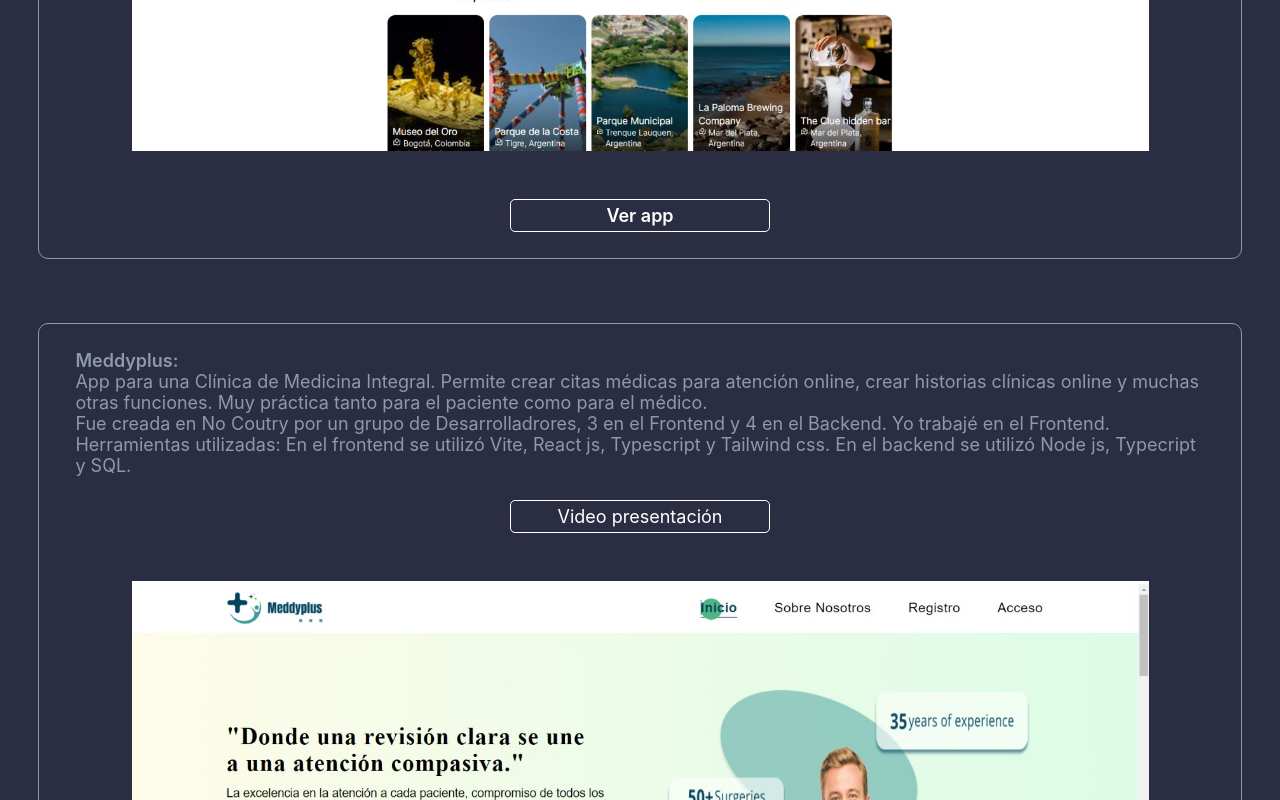
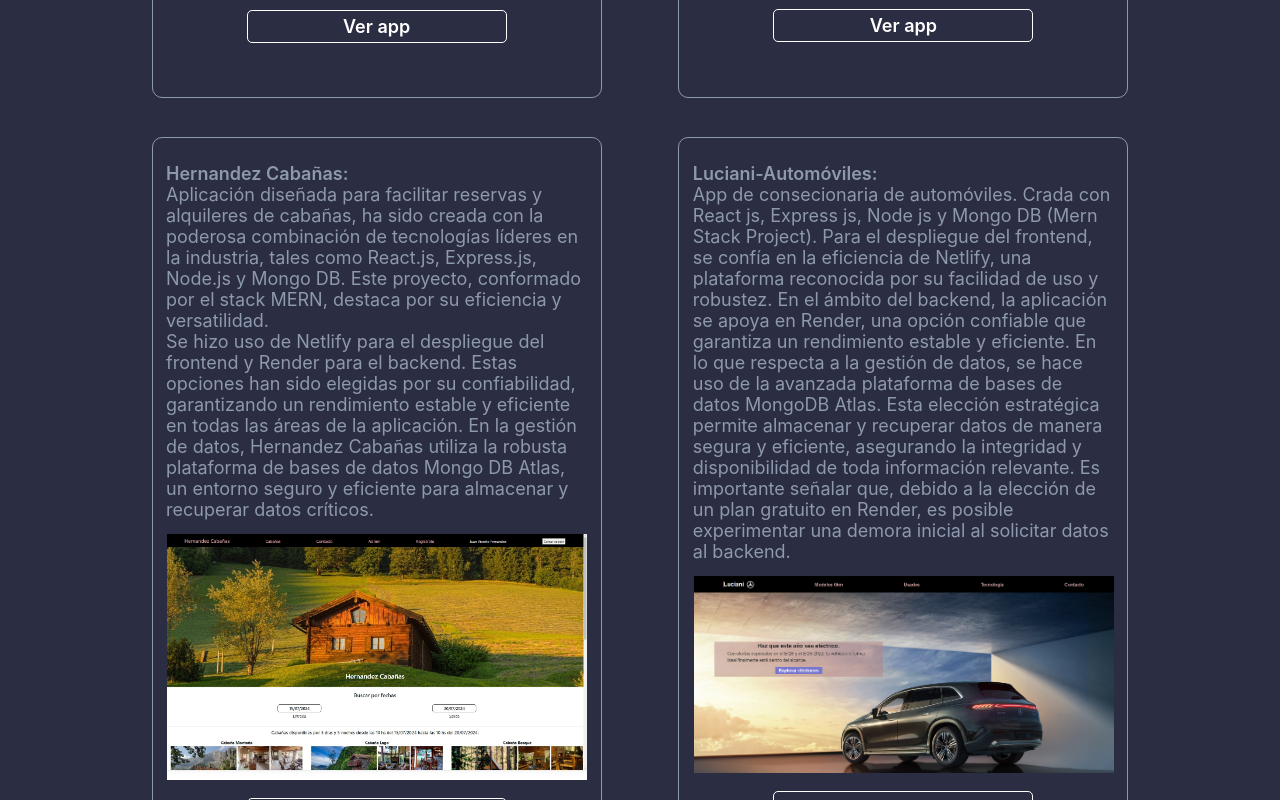
Before and after one commit to OLuciani/portfolio-react-js, a React (Create React App) app: page / in a window 1280 px wide. Shown: the part 2000-2800 px from the top of the page. Built offline with nearby package versions, Linux system fonts and the light colour scheme.

Commit message:
Correcciones en Projects.js y en projects.css

```diff
--- a/src/components/Projects.js
+++ b/src/components/Projects.js
@@ -12,20 +12,20 @@
       <h2 className="titulo-projects">Projects</h2>
 
       <div className="caja-madre">
-        <div className="caja-projects espaciado-cajas">
+        <div className="caja-projects">
           <div className="caja-luciani-automoviles">
             <div className="div-text-project">
               <span className="text-projects">
                 <span className="title-text-projects">NearByTour:</span>
                 <br />
                 Es una aplicación versátil que te permite descubrir tesoros
-                  ocultos y experiencias auténticas en destinos locales de todo
-                  el mundo, al mismo tiempo que te brinda la posibilidad de
+                ocultos y experiencias auténticas en destinos locales de todo el
+                mundo, al mismo tiempo que te brinda la posibilidad de
                 contribuir tus propios descubrimientos a la comunidad de
                 viajeros.
                 <br />
-                  Fue creada en No Coutry por un grupo de 3 Diseñadores UX UI y 8 Desarrolladrores (6 en
-                  el Frontend y 2 en el Backend). Yo
+                Fue creada en No Coutry por un grupo de 3 Diseñadores UX UI y 8
+                Desarrolladrores (6 en el Frontend y 2 en el Backend). Yo
                 trabajé en el Frontend.
                 <br />
                 Herramientas utilizadas: En el frontend se utilizó Next js 13,
@@ -58,23 +58,24 @@
           </div>
         </div>
 
-        <div className="caja-projects espaciado-cajas">
+        <div className="caja-projects">
           <div className="caja-luciani-automoviles">
             <div className="div-text-project">
               <span className="text-projects">
                 <span className="title-text-projects">Meddyplus:</span>
                 <br />
                 App para una Clínica de Medicina Integral. Permite crear citas
-                  médicas para atención online, crear historias clínicas online
-                  y muchas otras funciones. Muy práctica tanto para el paciente
-                  como para el médico.
+                médicas para atención online, crear historias clínicas online y
+                muchas otras funciones. Muy práctica tanto para el paciente como
+                para el médico.
                 <br />
                 Fue creada en No Coutry por un grupo de Desarrolladrores, 3 en
-                  el Frontend y 4 en el Backend. Yo trabajé en el Frontend.
-                  <br />
-                  Herramientas utilizadas: En el frontend
-                  se utilizó Vite, React js, Typescript y Tailwind css. En el
-                  backend se utilizó Node js, Typecript y SQL.
+                el Frontend y 4 en el Backend. Yo trabajé en el Frontend. En el
+                Frontend se utilizaron herramientas como Vite, React.js,
+                Typescript y Tailwind CSS, proporcionando una base sólida para
+                una experiencia de usuario fluida y atractiva. En el Backend, se
+                implementaron Node.js, Typescript y SQL para garantizar un
+                rendimiento robusto y una gestión eficiente de la base de datos.
               </span>
             </div>
 
@@ -101,16 +102,25 @@
           </div>
         </div>
 
-        <div className="caja-projects espaciado-una-caja">
+        <div className="caja-projects">
           <div className="caja-luciani-automoviles">
             <div className="div-text-project">
               <span className="text-projects">
                 <span className="title-text-projects">Hernandez Cabañas:</span>
                 <br />
-                App para reservas y alquiler de cabañas. Crada con React js, Express js, Node js y Mongo DB (Mern Stack Project). <br />
-                Se utiliza Netlify para el deploy del Frontend y Render para el Backend. Para la Base de Datos empleo Mongo DB Atlas.
+                Aplicación diseñada para facilitar reservas y alquileres de
+                cabañas, ha sido creada con la poderosa combinación de
+                tecnologías líderes en la industria, tales como React.js,
+                Express.js, Node.js y Mongo DB. Este proyecto, conformado por el
+                stack MERN, destaca por su eficiencia y versatilidad.
                 <br />
-                Cabe aclarar que al utilizar un plan gratuito de Render tiene una demora la primera vez que se piden datos al Backend.
+                Se hizo uso de Netlify para el despliegue del frontend y Render
+                para el backend. Estas opciones han sido elegidas por su
+                confiabilidad, garantizando un rendimiento estable y eficiente
+                en todas las áreas de la aplicación. En la gestión de datos,
+                Hernandez Cabañas utiliza la robusta plataforma de bases de
+                datos Mongo DB Atlas, un entorno seguro y eficiente para
+                almacenar y recuperar datos críticos.
               </span>
             </div>
 
@@ -123,6 +133,7 @@
                 />
               </a>
             </div>
+
             <div className="div-button-ver-proyecto">
               <a href="https://hernandez-cabanas.netlify.app/">
                 <p className="button-ver-proyecto">Ver app</p>
@@ -139,11 +150,20 @@
                   Luciani-Automóviles:
                 </span>
                 <br />
-                App de consecionaria de automóviles. Crada con React js, Express js, Node js y Mongo DB (Mern Stack Project).
-                <br />
-                Se utiliza Netlify para el deploy del Frontend y Render para el Backend. Para la Base de Datos empleo Mongo DB Atlas.
-                <br />
-                Cabe aclarar que al utilizar un plan gratuito de Render tiene una demora la primera vez que se piden datos al Backend.
+                App de consecionaria de automóviles. Crada con React js, Express
+                js, Node js y Mongo DB (Mern Stack Project). Para el despliegue
+                del frontend, se confía en la eficiencia de Netlify, una
+                plataforma reconocida por su facilidad de uso y robustez. En el
+                ámbito del backend, la aplicación se apoya en Render, una opción
+                confiable que garantiza un rendimiento estable y eficiente. En
+                lo que respecta a la gestión de datos, se hace uso de la
+                avanzada plataforma de bases de datos MongoDB Atlas. Esta
+                elección estratégica permite almacenar y recuperar datos de
+                manera segura y eficiente, asegurando la integridad y
+                disponibilidad de toda información relevante. Es importante
+                señalar que, debido a la elección de un plan gratuito en Render,
+                es posible experimentar una demora inicial al solicitar datos al
+                backend.
               </span>
             </div>
 
--- a/src/components/projects.css
+++ b/src/components/projects.css
@@ -11,7 +11,7 @@
   flex-direction: row;
   align-items: center;
   justify-content:center;
-  padding: 2% 0% 2% 0%;
+  padding: 2% 0% 1% 0%;
   /* gap: 25px; */
 }
 
@@ -35,6 +35,7 @@
   border-radius: 10px;
   margin-right: 3%;
   margin-left: 3%;
+  margin-bottom: 5%;
 }
 
 .div-text-project {
@@ -167,15 +168,16 @@
   } */
 }
 
-@media (min-width: 1430px) {
+@media (min-width: 1024px) {
   .titulo-projects {
     padding-top: 4.5%;
   }
 
   .caja-projects {
-    width: 600px;
-    height: 725px;
+    width: 450px;
+    height: 720px;
     align-items: start;
+    margin-bottom: 3%;
   }
 
   .div-image-project {
@@ -186,9 +188,9 @@
   }
 
   .image-project {
-    /* width: 40vw; */
+    width: 420px;
     /* width: 37vw; */
-    width: 560px;
+    /* width: 560px; */
     margin-left: 0.1%;
   }
 
```
Lines whose indentation alone changed are shown as unchanged.
